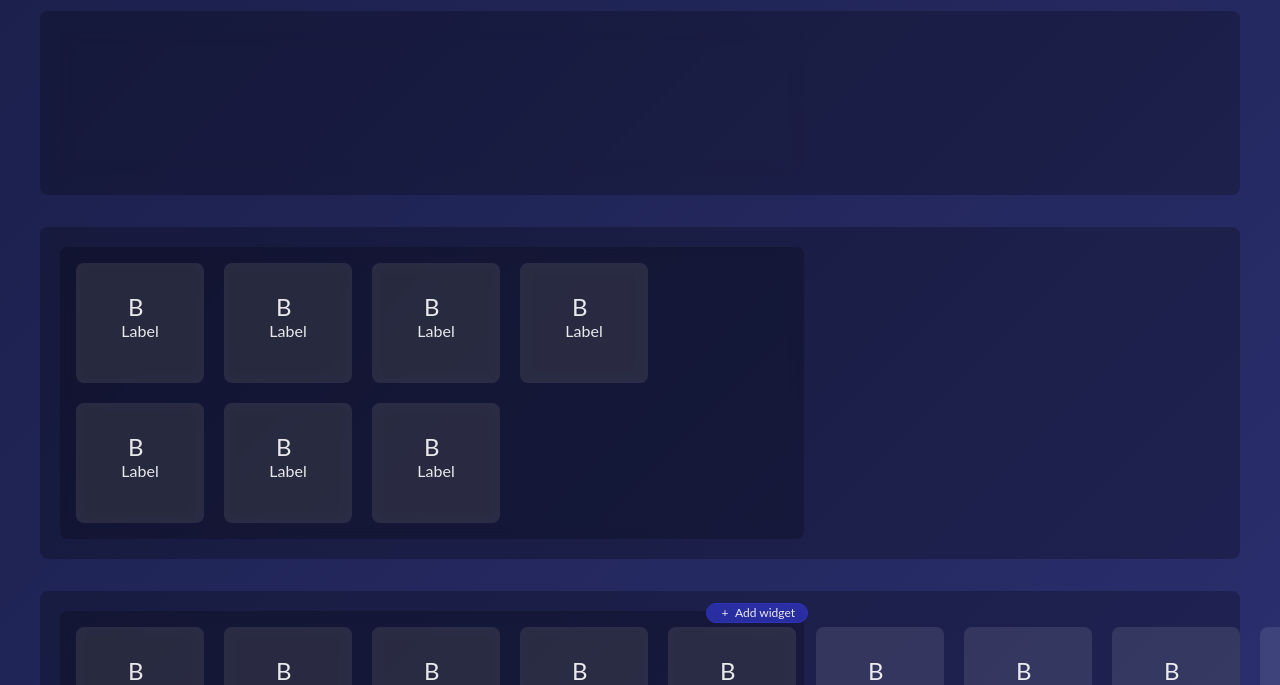
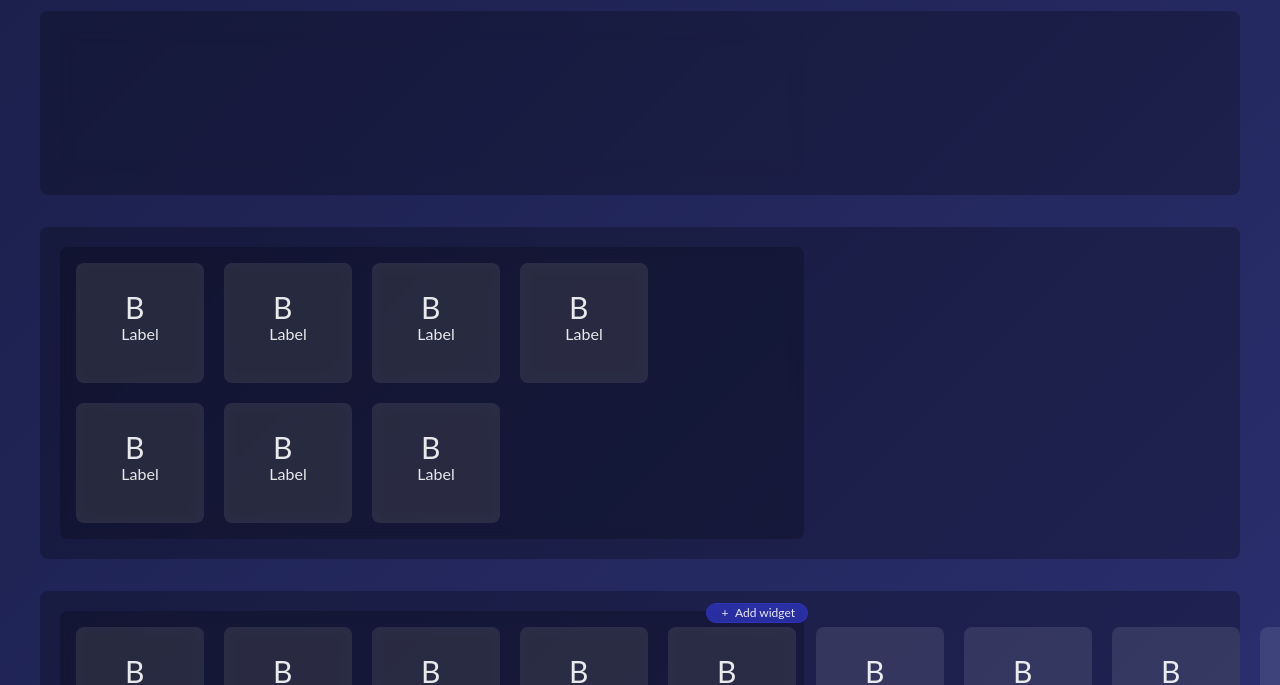
Before and after one commit to hierophantom/Bookmarks-Manager, a browser extension: page components/cube-section.html in a window 1280 px wide. Shown: the part 124-809 px from the top of the page. Drawn offline with Linux system fonts and the light colour scheme.

Commit message:
BMG-117: Update favicon/icon size to 30x30

```diff
--- a/components/widget-small.css
+++ b/components/widget-small.css
@@ -54,8 +54,8 @@
 }
 
 .widget-small__icon {
-  width: 24px;
-  height: 24px;
+  width: 30px;
+  height: 30px;
   display: flex;
   align-items: center;
   justify-content: center;
@@ -64,9 +64,9 @@
 }
 
 .widget-small__icon .material-symbols-outlined {
-  font-size: 24px;
-  width: 24px;
-  height: 24px;
+  font-size: 30px;
+  width: 30px;
+  height: 30px;
   display: block;
   line-height: 1;
 }
```
Also changed, not shown: components/bookmarks-gallery-view.css (+5 -5 lines).
